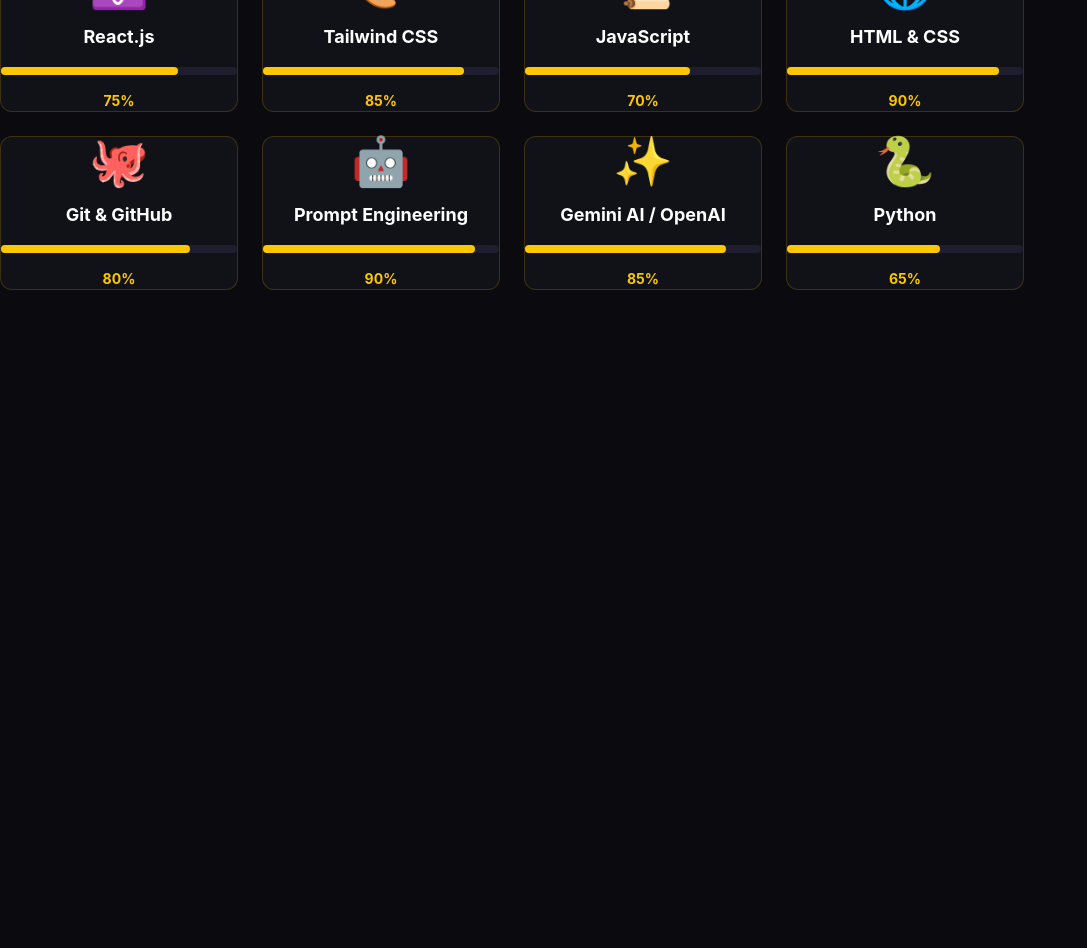
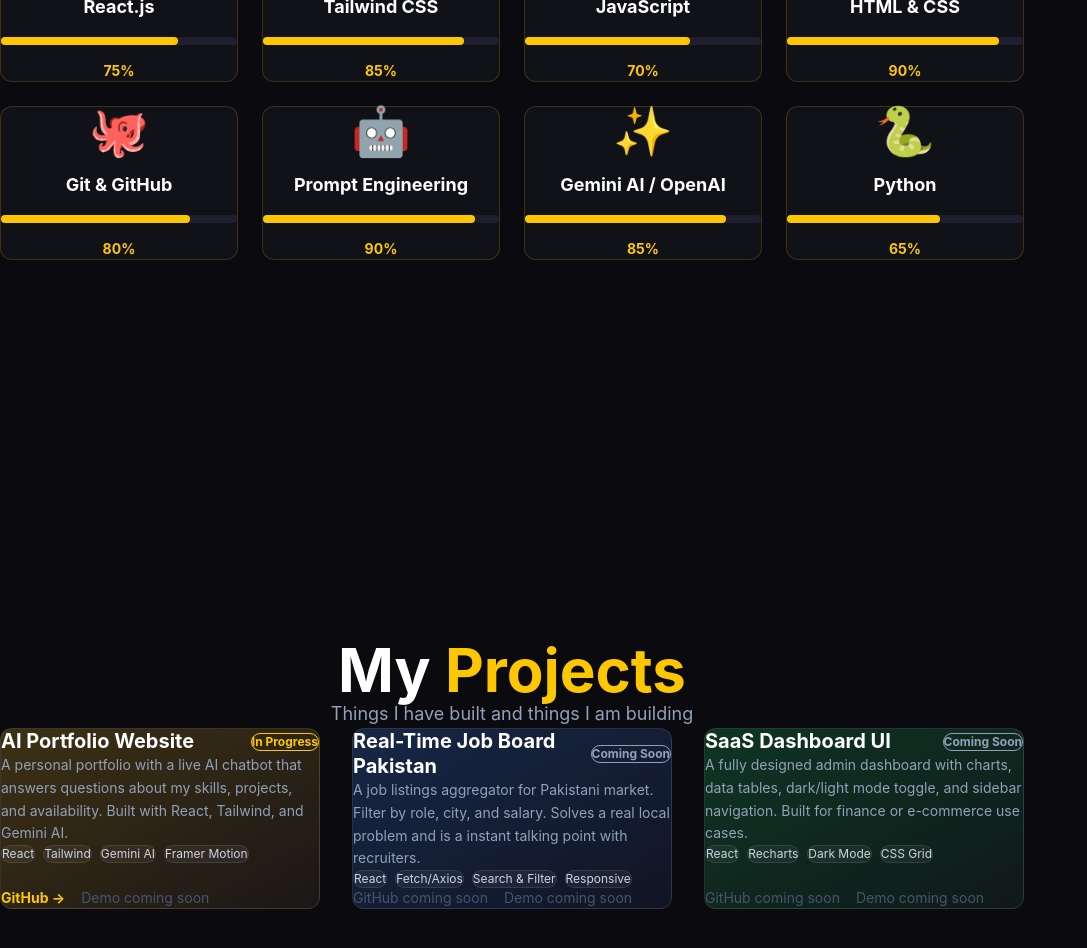
Before and after one commit to Umm-e-Fatima/portfolio, a React app: page / in a window 1280 px wide. Shown: the part 1760-2708 px from the top of the page, without its empty margins (0-1087 px from the left). Before the commit the page ends 2050 px from the top, so only its background shows below. Built offline with nearby package versions, Linux system fonts and the light colour scheme; the HTML template or start-up script is replaced by a standard one.

Commit message:
Resolved the bug that was caused due to typo mistake in Skills section

```diff
--- a/src/App.jsx
+++ b/src/App.jsx
@@ -2,6 +2,7 @@
 import Hero from './components/Hero'
 import About from './components/About'
 import Skills from './components/Skills'
+import Projects from './components/Projects'
 
 function App() {
   return (
@@ -10,6 +11,7 @@
       <Hero />
       <About />
       <Skills />
+      <Projects />
     </main>
   )
 }
--- a/src/components/About.jsx
+++ b/src/components/About.jsx
@@ -28,7 +28,7 @@
             className="relative h-96 md:h-[500px] rounded-xl border border-yellow-500/30 overflow-hidden"
           >
             <img
-              src="/mypic.png"
+              src="/my pic.png"
               alt="Umm e Fatima"
               className="w-full h-full object-cover object-top"
             />
--- a/src/components/Projects.jsx
+++ b/src/components/Projects.jsx
@@ -0,0 +1,150 @@
+import { motion } from 'framer-motion'
+
+const projects = [
+  {
+    title: 'AI Portfolio Website',
+    description:
+      'A personal portfolio with a live AI chatbot that answers questions about my skills, projects, and availability. Built with React, Tailwind, and Gemini AI.',
+    tags: ['React', 'Tailwind', 'Gemini AI', 'Framer Motion'],
+    status: 'In Progress',
+    statusColor: 'text-yellow-400 border-yellow-400',
+    github: 'https://github.com',
+    demo: null,
+    gradient: 'from-yellow-500/20 to-yellow-600/5',
+  },
+  {
+    title: 'Real-Time Job Board Pakistan',
+    description:
+      'A job listings aggregator for Pakistani market. Filter by role, city, and salary. Solves a real local problem and is a instant talking point with recruiters.',
+    tags: ['React', 'Fetch/Axios', 'Search & Filter', 'Responsive'],
+    status: 'Coming Soon',
+    statusColor: 'text-slate-400 border-slate-400',
+    github: null,
+    demo: null,
+    gradient: 'from-blue-500/20 to-blue-600/5',
+  },
+  {
+    title: 'SaaS Dashboard UI',
+    description:
+      'A fully designed admin dashboard with charts, data tables, dark/light mode toggle, and sidebar navigation. Built for finance or e-commerce use cases.',
+    tags: ['React', 'Recharts', 'Dark Mode', 'CSS Grid'],
+    status: 'Coming Soon',
+    statusColor: 'text-slate-400 border-slate-400',
+    github: null,
+    demo: null,
+    gradient: 'from-green-500/20 to-green-600/5',
+  },
+]
+
+function Projects() {
+  return (
+    <section id="projects" className="min-h-screen bg-[#0a0a0f] px-6 py-20">
+      <div className="max-w-5xl mx-auto">
+
+        {/* Section Title */}
+        <motion.h2
+          initial={{ opacity: 0, y: 20 }}
+          whileInView={{ opacity: 1, y: 0 }}
+          transition={{ duration: 0.8 }}
+          viewport={{ once: true }}
+          className="text-5xl md:text-6xl font-bold text-white mb-4 text-center"
+        >
+          My <span className="text-yellow-400">Projects</span>
+        </motion.h2>
+
+        {/* Subtitle */}
+        <motion.p
+          initial={{ opacity: 0, y: 20 }}
+          whileInView={{ opacity: 1, y: 0 }}
+          transition={{ duration: 0.8, delay: 0.2 }}
+          viewport={{ once: true }}
+          className="text-slate-400 text-center mb-16 text-lg"
+        >
+          Things I have built and things I am building
+        </motion.p>
+
+        {/* Projects Grid */}
+        <div className="grid grid-cols-1 md:grid-cols-3 gap-8">
+          {projects.map((project, i) => (
+            <motion.div
+              key={project.title}
+              initial={{ opacity: 0, y: 40 }}
+              whileInView={{ opacity: 1, y: 0 }}
+              transition={{ duration: 0.6, delay: i * 0.2 }}
+              viewport={{ once: true }}
+              whileHover={{ y: -8 }}
+              className={`bg-gradient-to-br ${project.gradient} bg-[#111118] border border-white/10 rounded-xl p-6 flex flex-col justify-between group cursor-pointer`}
+            >
+
+              {/* Top */}
+              <div>
+                <div className="flex items-center justify-between mb-4">
+                  <h3 className="text-white font-bold text-xl leading-tight">
+                    {project.title}
+                  </h3>
+                  <span
+                    className={`text-xs font-bold border rounded-full px-3 py-1 ml-2 shrink-0 ${project.statusColor}`}
+                  >
+                    {project.status}
+                  </span>
+                </div>
+
+                <p className="text-slate-400 text-sm leading-relaxed mb-6">
+                  {project.description}
+                </p>
+
+                <div className="flex flex-wrap gap-2 mb-6">
+                  {project.tags.map((tag) => (
+                    <span
+                      key={tag}
+                      className="text-xs bg-white/5 border border-white/10 text-slate-300 px-3 py-1 rounded-full"
+                    >
+                      {tag}
+                    </span>
+                  ))}
+                </div>
+              </div>
+
+              {/* Bottom — Links */}
+              <div className="flex gap-4 mt-auto">
+                {project.github ? (
+                  <a
+                    href={project.github}
+                    target="_blank"
+                    rel="noopener noreferrer"
+                    className="text-sm font-bold text-yellow-400 hover:text-yellow-300 transition-colors duration-200"
+                  >
+                    GitHub →
+                  </a>
+                ) : (
+                  <span className="text-sm text-slate-600">
+                    GitHub coming soon
+                  </span>
+                )}
+
+                {project.demo ? (
+                  <a
+                    href={project.demo}
+                    target="_blank"
+                    rel="noopener noreferrer"
+                    className="text-sm font-bold text-yellow-400 hover:text-yellow-300 transition-colors duration-200"
+                  >
+                    Live Demo →
+                  </a>
+                ) : (
+                  <span className="text-sm text-slate-600">
+                    Demo coming soon
+                  </span>
+                )}
+              </div>
+
+            </motion.div>
+          ))}
+        </div>
+
+      </div>
+    </section>
+  )
+}
+
+export default Projects
--- a/src/components/Skills.jsx
+++ b/src/components/Skills.jsx
@@ -1,6 +1,7 @@
-import {motion} from 'framer-motion'
-const skills=[
-    {name:'React.js',icon:'⚛️',level:75},
+import { motion } from 'framer-motion'
+
+const skills = [
+  { name: 'React.js', icon: '⚛️', level: 75 },
   { name: 'Tailwind CSS', icon: '🎨', level: 85 },
   { name: 'JavaScript', icon: '📜', level: 70 },
   { name: 'HTML & CSS', icon: '🌐', level: 90 },
@@ -9,53 +10,51 @@
   { name: 'Gemini AI / OpenAI', icon: '✨', level: 85 },
   { name: 'Python', icon: '🐍', level: 65 },
 ]
-function Skills(){
-    return(
-        <section id="skills" className="min-h-screen-bg-[#0a0a0f] px-6 py-20">
+
+function Skills() {
+  return (
+    <section id="skills" className="min-h-screen bg-[#0a0a0f] px-6 py-20">
       <div className="max-w-5xl mx-auto">
-                {/* section title */}
+
         <motion.h2
-                    initial={{opacity:0,y:20}}
-                    whileInView={{opacity:1,y:0}}
-                    transition={{duration:0.8}}
-                    viewport={{once:true}}
+          initial={{ opacity: 0, y: 20 }}
+          whileInView={{ opacity: 1, y: 0 }}
+          transition={{ duration: 0.8 }}
+          viewport={{ once: true }}
           className="text-5xl md:text-6xl font-bold text-white mb-4 text-center"
         >
           My <span className="text-yellow-400">Skills</span>
         </motion.h2>
-                {/* subtitle */}
+
         <motion.p
-                    initial={{opacity:0,y:20}}
-                    whileInView={{opacity:1,y:0}}
-                    transition={{duration:0.8,delay:0.2}}
-                    viewport={{once:true}}
+          initial={{ opacity: 0, y: 20 }}
+          whileInView={{ opacity: 1, y: 0 }}
+          transition={{ duration: 0.8, delay: 0.2 }}
+          viewport={{ once: true }}
           className="text-slate-400 text-center mb-16 text-lg"
         >
           Technologies and tools I work with
         </motion.p>
 
-                {/* skills grid */}
         <div className="grid grid-cols-1 sm:grid-cols-2 lg:grid-cols-4 gap-6">
-                    {skills.map((skill,i)=>(
+          {skills.map((skill, i) => (
             <motion.div
               key={skill.name}
-                            initial={{opacity:0,y:30}}
-                            whileInView={{opacity:1,delay:i*0.1}}
-                            viewport={{once:true}}
-                            whileHover={{scale:1.05,y:-5}}
+              initial={{ opacity: 0, y: 30 }}
+              whileInView={{ opacity: 1, y: 0 }}
+              transition={{ duration: 0.6, delay: i * 0.1 }}
+              viewport={{ once: true }}
+              whileHover={{ scale: 1.05, y: -5 }}
               className="bg-[#111118] border border-yellow-500/20 rounded-xl p-6 flex flex-col items-center gap-4 cursor-pointer group"
             >
-                            {/* icons */}
               <div className="text-5xl group-hover:scale-110 transition-transform duration-300">
                 {skill.icon}
               </div>
 
-                            {/* skill name */}
               <h3 className="text-white font-bold text-lg text-center">
                 {skill.name}
               </h3>
 
-                            {/* progress bar */}
               <div className="w-full bg-[#1e1e2e] rounded-full h-2">
                 <motion.div
                   initial={{ width: 0 }}
@@ -66,15 +65,16 @@
                 />
               </div>
 
-                            {/* percentage */}
               <span className="text-yellow-400 font-bold text-sm">
                 {skill.level}%
               </span>
             </motion.div>
           ))}
         </div>
+
       </div>
     </section>
   )
 }
+
 export default Skills
```
Also changed, not shown: public/my pic.png (added). Lines whose indentation alone changed are shown as unchanged.
